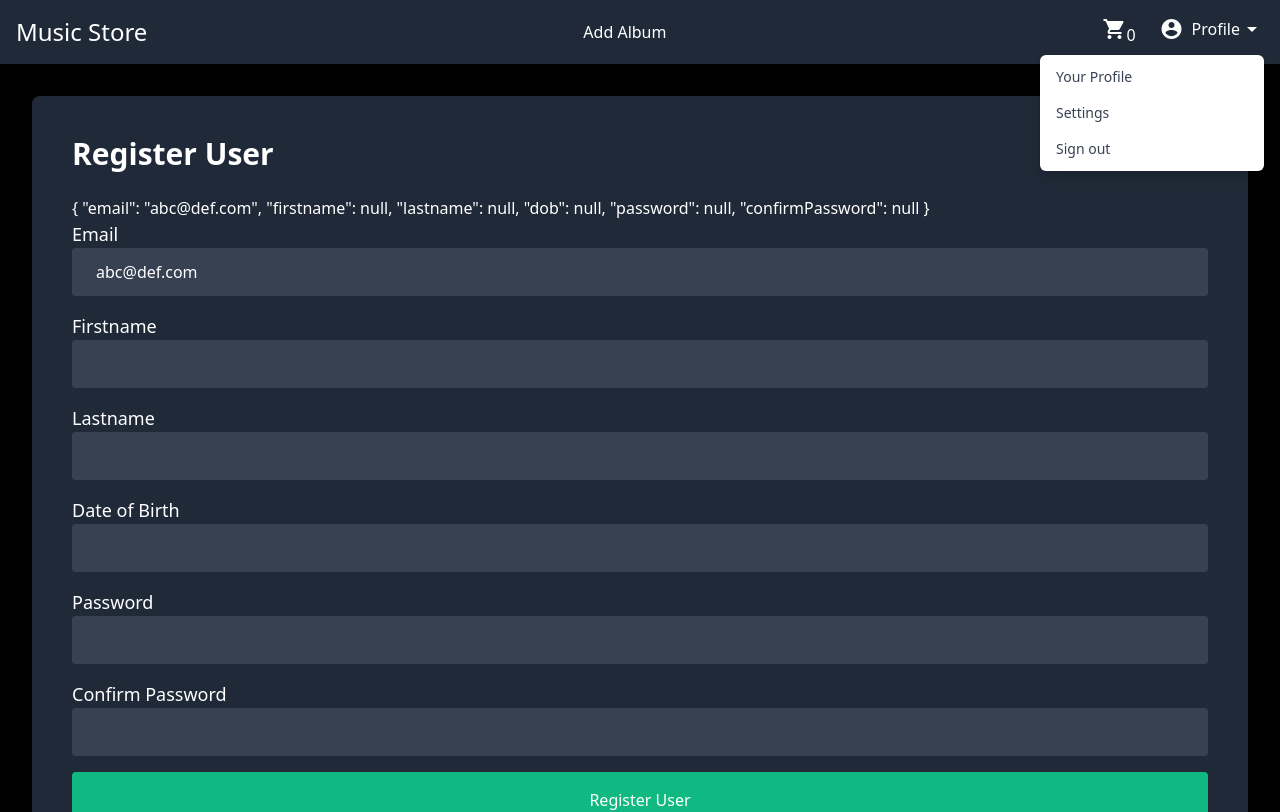
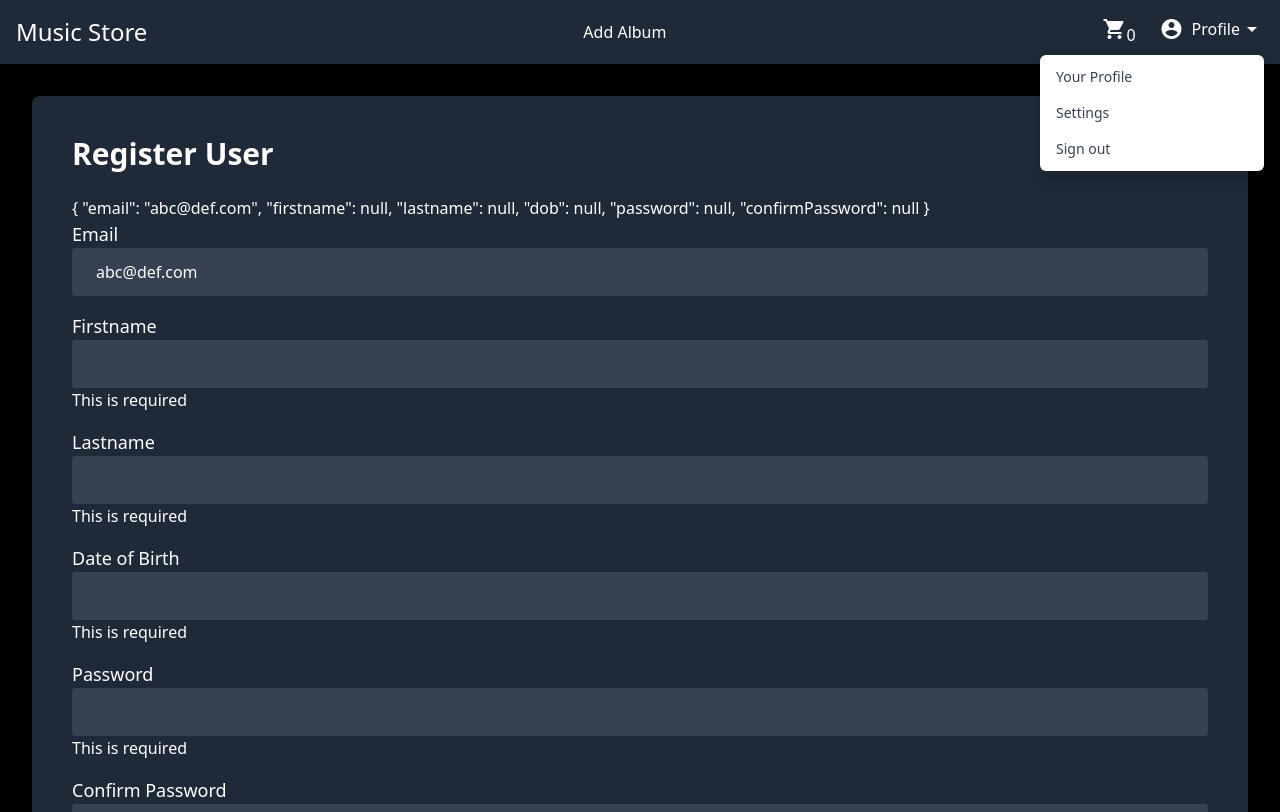
Before and after one commit to frontenddevtrainer/ng-music-shop-7-oct, an Angular app: page /user/register in a window 1280 px wide. Shown: the top 812 px of the page. Built offline with nearby package versions, Linux system fonts and the light colour scheme.

Commit message:
Custom control with validations.

```diff
--- a/src/app/components/form/text-control/text-control.component.html
+++ b/src/app/components/form/text-control/text-control.component.html
@@ -6,12 +6,6 @@
   [value]="value"
   (input)="handleChange($event.target)"
 />
-
-<!-- <p *ngIf="controls['email'].errors && controls['email'].touched">
-    <span *ngIf="controls['email'].errors?.['required']"
-      >Email is required</span
-    >
-    <span *ngIf="controls['email'].errors?.['email']"
-      >Email format is not correct.</span
-    >
-  </p> -->
+<p *ngIf="errorMessage">
+  {{ errorMessage }}
+</p>
--- a/src/app/components/form/text-control/text-control.component.ts
+++ b/src/app/components/form/text-control/text-control.component.ts
@@ -1,9 +1,23 @@
-import { Component, Input, forwardRef } from '@angular/core';
+import {
+  Component,
+  Injector,
+  Input,
+  OnInit,
+  Optional,
+  Self,
+  forwardRef,
+} from '@angular/core';
 import {
   ControlValueAccessor,
   NG_VALUE_ACCESSOR,
-  Validator,
+  NgControl,
 } from '@angular/forms';
+
+export const ERROR_MESSAGES: any = {
+  required: 'This is required',
+  minlength: "Value doesn't matches min length",
+  email: 'Email format is not correct',
+};
 
 @Component({
   selector: 'ms-text-control',
@@ -17,9 +31,27 @@ import {
     },
   ],
 })
-export class TextControlComponent implements ControlValueAccessor {
+export class TextControlComponent implements ControlValueAccessor, OnInit {
   @Input() label: string = '';
   @Input() placeholder: string = this.label;
+  control!: NgControl;
+
+  constructor(private injector: Injector) {}
+
+  ngOnInit(): void {
+    this.control = this.injector.get(NgControl);
+    if (this.control) {
+      this.control.valueAccessor = this;
+    }
+  }
+
+  get errorMessage() {
+    if (this.control.errors) {
+      const errors = Object.keys(this.control.errors);
+      return ERROR_MESSAGES[errors[0]] as string;
+    }
+    return null;
+  }
 
   value!: string;
   onChange: any = () => {};
@@ -39,5 +71,4 @@ export class TextControlComponent implements ControlValueAccessor {
     this.value = target.value;
     this.onChange(target.value);
   }
-
 }
--- a/src/app/screens/register-user-screen/register-user-screen.component.ts
+++ b/src/app/screens/register-user-screen/register-user-screen.component.ts
@@ -17,7 +17,8 @@ export class RegisterUserScreenComponent {
       firstName: string,
       lastName: string,
       dob: Timestamp,
-      password: string
+      password: string,
+      favSingers : ["abc", "def"]
     }
   */
 
```
